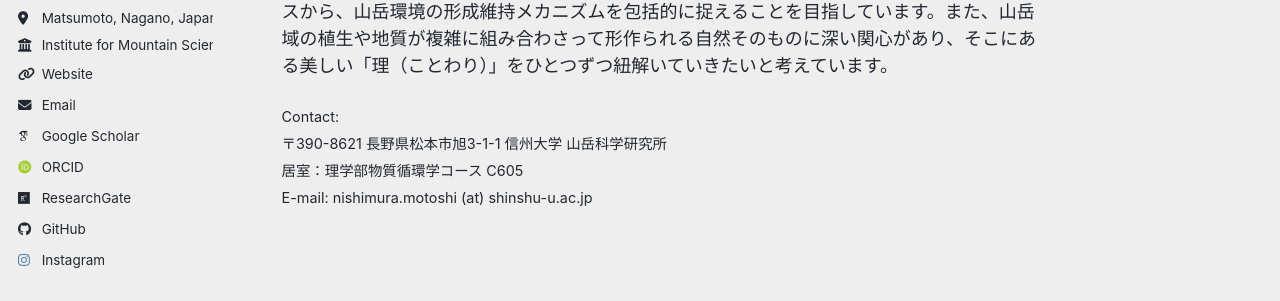
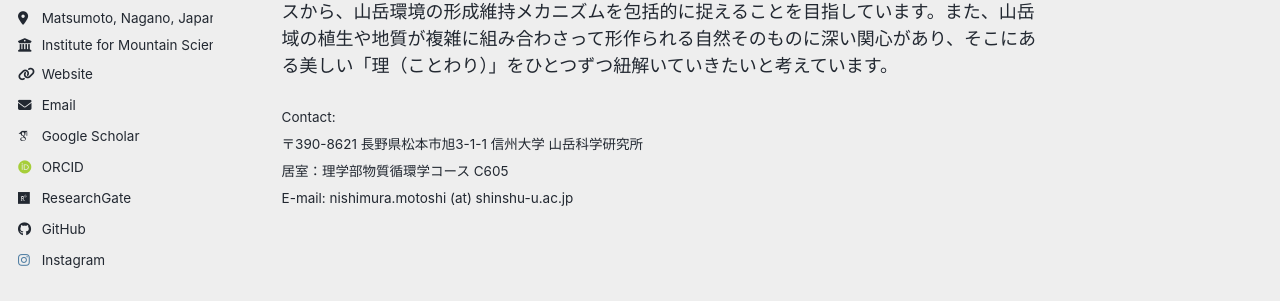
Before and after one commit to MotoshiNishimura/MotoshiNishimura.github.io, a Jekyll site: the page built from _pages/about.md, in a window 1280 px wide. Shown: the part 381-682 px from the top of the page. Built offline with Jekyll 4.4.1, drawn with Linux system fonts in a browser that asks for light colours; some web fonts are replaced; a script bundle is joined from its source files by our own code; library files that are not in the unit come from our copies.

Commit message:
Update about.md

```diff
--- a/_pages/about.md
+++ b/_pages/about.md
@@ -14,7 +14,7 @@
 
 将来的には、それらの自然現象の理の解明を通じて、降水から河川流出に至る水循環のプロセスから、山岳環境の形成維持メカニズムを包括的に捉えることを目指しています。また、山岳域の植生や地質が複雑に組み合わさって形作られる自然そのものに深い関心があり、そこにある美しい「理（ことわり）」をひとつずつ紐解いていきたいと考えています。
 
-<span style="font-size: 0.8em;">
+<span style="font-size: 0.75em;">
 Contact:<br>
 〒390-8621 長野県松本市旭3-1-1 信州大学 山岳科学研究所<br>
 居室：理学部物質循環学コース C605<br>
```
